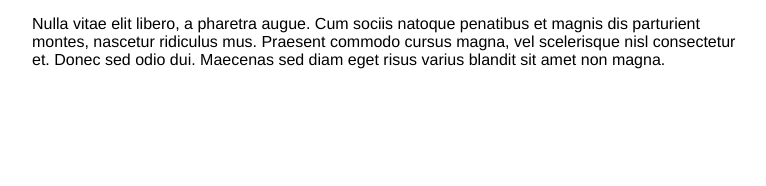
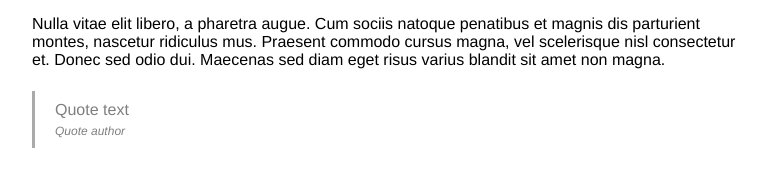
Before and after one commit to dziudek/publii-block-editor, a Vue app: page / in a window 1280 px wide. Shown: the part 202-388 px from the top of the page, without its empty margins (249-1015 px from the left). Built offline with nearby package versions, Linux system fonts and the light colour scheme.

Commit message:
New component and new features - better key handling

```diff
--- a/src/components/Block.vue
+++ b/src/components/Block.vue
@@ -9,20 +9,8 @@ export default {
   mounted () {
     this.$on('block-save', this.save);
   },
-  methods: {
-    save () {
-      this.content = '';
-
-      if (this.$refs['content']) {
-        this.content = this.$refs['content'].innerHTML;
-      }
-
-      this.$bus.$emit('block-editor-save-block', {
-        id: this.id,
-        config: JSON.parse(JSON.stringify(this.config)),
-        content: this.content
-      });
-    }
+  beforeDestroy () {
+    this.$off('block-save', this.save);
   }
 }
 </script>
--- a/src/components/BlockEditor.vue
+++ b/src/components/BlockEditor.vue
@@ -31,6 +31,7 @@ import PubliiHeader from './default-blocks/Header.vue';
 import PubliiList from './default-blocks/List.vue';
 import PubliiParagraph from './default-blocks/Paragraph.vue';
 import PubliiSeparator from './default-blocks/Separator.vue';
+import PubliiQuote from './default-blocks/Quote.vue';
 
 export default {
   name: 'BlockEditor',
@@ -39,7 +40,8 @@ export default {
     'publii-header': PubliiHeader,
     'publii-list': PubliiList,
     'publii-paragraph': PubliiParagraph,
-    'publii-separator': PubliiSeparator
+    'publii-separator': PubliiSeparator,
+    'publii-quote': PubliiQuote
   },
   data () {
     return {
@@ -73,6 +75,15 @@ export default {
           type: 'publii-paragraph',
           content: 'Nulla vitae elit libero, a pharetra augue. Cum sociis natoque penatibus et magnis dis parturient montes, nascetur ridiculus mus. Praesent commodo cursus magna, vel scelerisque nisl consectetur et. Donec sed odio dui. Maecenas sed diam eget risus varius blandit sit amet non magna.',
           config: {}
+        },
+        {
+          id: 1555825318231,
+          type: 'publii-quote',
+          content: {
+            text: '',
+            author: ''
+          },
+          config: {}
         }
       ]
     };
@@ -83,6 +94,7 @@ export default {
     this.$bus.$on('block-editor-save-block', this.saveBlock);
     this.$bus.$on('block-editor-block-selected', this.blockSelection);
     this.$bus.$on('block-editor-delete-block', this.deleteBlock);
+    this.$bus.$on('block-editor-add-block', this.addNewBlock);
   },
   methods: {
     moveBlockUp (blockID) {
@@ -125,6 +137,22 @@ export default {
       let blockIndex = this.content.findIndex(el => el.id === blockID);
       this.content.splice(blockIndex, 1);
       this.state.selectedBlockID = false;
+    },
+    addNewBlock (blockType, afterBlockID) {
+      let blockIndex = this.content.findIndex(el => el.id === afterBlockID);
+      let newBlockID = +new Date();
+      let newBlockObject = {
+        id: newBlockID,
+        type: blockType,
+        content: '',
+        config: {}
+      };
+      this.content.splice(blockIndex + 1, 0, newBlockObject);
+
+      setTimeout(() => {
+        this.$bus.$emit('block-editor-block-selected', newBlockID);
+        this.$refs['block-' + newBlockID][0].$refs['block'].focus();
+      }, 0);
     }
   },
   beforeDestroy () {
@@ -133,6 +161,7 @@ export default {
     this.$bus.$off('block-editor-save-block', this.saveBlock);
     this.$bus.$off('block-editor-block-selected', this.blockSelection);
     this.$bus.$off('block-editor-delete-block', this.deleteBlock);
+    this.$bus.$off('block-editor-add-block', this.addNewBlock);
   }
 }
 </script>
--- a/src/components/default-blocks/Header.vue
+++ b/src/components/default-blocks/Header.vue
@@ -2,17 +2,19 @@
   <component
     :is="'h' + config.headingLevel"
     contenteditable="true"
-    ref="content"
+    ref="block"
     v-html="content" />
 </template>
 
 <script>
 import Block from './../Block.vue';
+import ContentEditableImprovements from './../helpers/ContentEditableImprovements.vue';
 
 export default {
   name: 'Header',
   mixins: [
-    Block
+    Block,
+    ContentEditableImprovements
   ],
   data () {
     return {
@@ -26,7 +28,15 @@ export default {
     this.content = this.inputContent;
   },
   methods: {
+    save () {
+      this.content = this.$refs['block'].innerHTML;
 
+      this.$bus.$emit('block-editor-save-block', {
+        id: this.id,
+        config: JSON.parse(JSON.stringify(this.config)),
+        content: this.content
+      });
+    }
   }
 }
 </script>
--- a/src/components/default-blocks/List.vue
+++ b/src/components/default-blocks/List.vue
@@ -3,7 +3,7 @@
     :is="config.listType"
     contenteditable="true"
     v-html="content"
-    ref="content" />
+    ref="block" />
 </template>
 
 <script>
@@ -24,9 +24,27 @@ export default {
   },
   mounted () {
     this.content = this.inputContent;
+    this.$refs['block'].addEventListener('keydown', this.handleTabKey);
   },
   methods: {
+    handleTabKey (e) {
+      if (e.code === 'Tab' && e.shiftKey === false) {
+        document.execCommand('indent', false, null);
+        e.returnValue = false;
+      } else if (e.code === 'Tab' && e.shiftKey === true) {
+        document.execCommand('outdent', false, null);
+        e.returnValue = false;
+      }
+    },
+    save () {
+      this.content = this.$refs['block'].innerHTML;
 
+      this.$bus.$emit('block-editor-save-block', {
+        id: this.id,
+        config: JSON.parse(JSON.stringify(this.config)),
+        content: this.content
+      });
+    }
   }
 }
 </script>
--- a/src/components/default-blocks/Paragraph.vue
+++ b/src/components/default-blocks/Paragraph.vue
@@ -1,17 +1,19 @@
 <template>
   <p
+    ref="block"
     contenteditable="true"
-    v-html="content"
-    ref="content" />
+    v-html="content" />
 </template>
 
 <script>
 import Block from './../Block.vue';
+import ContentEditableImprovements from './../helpers/ContentEditableImprovements.vue';
 
 export default {
   name: 'Paragraph',
   mixins: [
-    Block
+    Block,
+    ContentEditableImprovements
   ],
   data () {
     return {
@@ -21,9 +23,24 @@ export default {
   },
   mounted () {
     this.content = this.inputContent;
+    this.$refs['block'].addEventListener('keydown', this.handleEnterKey);
   },
   methods: {
+    handleEnterKey (e) {
+      if (e.code === 'Enter' && e.shiftKey === false) {
+        this.$bus.$emit('block-editor-add-block', 'publii-paragraph', this.id);
+        e.returnValue = false;
+      }
+    },
+    save () {
+      this.content = this.$refs['block'].innerHTML;
 
+      this.$bus.$emit('block-editor-save-block', {
+        id: this.id,
+        config: JSON.parse(JSON.stringify(this.config)),
+        content: this.content
+      });
+    }
   }
 }
 </script>
@@ -31,5 +48,12 @@ export default {
 <style scoped lang="scss">
 p {
   outline: none;
+
+  &:empty {
+    &:before {
+      content: 'Enter text';
+      opacity: .5;
+    }
+  }
 }
 </style>
--- /dev/null
+++ b/src/components/default-blocks/Quote.vue
@@ -0,0 +1,85 @@
+<template>
+  <blockquote ref="block">
+    <p
+      contenteditable="true"
+      v-html="content.text"
+      ref="contentText" />
+    <cite
+      contenteditable="true"
+      v-html="content.author"
+      ref="contentAuthor" />
+  </blockquote>
+</template>
+
+<script>
+import Block from './../Block.vue';
+import ContentEditableImprovements from './../helpers/ContentEditableImprovements.vue';
+
+export default {
+  name: 'Paragraph',
+  mixins: [
+    Block,
+    ContentEditableImprovements
+  ],
+  data () {
+    return {
+      config: {},
+      content: {
+        text: '',
+        author: ''
+      }
+    };
+  },
+  mounted () {
+    this.content.text = this.inputContent.text;
+    this.content.author = this.inputContent.author;
+  },
+  methods: {
+    save () {
+      this.content.text = this.$refs['contentText'].innerHTML;
+      this.content.author = this.$refs['contentAuthor'].innerHTML;
+
+      this.$bus.$emit('block-editor-save-block', {
+        id: this.id,
+        config: JSON.parse(JSON.stringify(this.config)),
+        content: JSON.parse(JSON.stringify(this.content))
+      });
+    }
+  }
+}
+</script>
+
+<style scoped lang="scss">
+blockquote {
+  border-left: 3px solid #aaa;
+  margin: 20px 0;
+  outline: none;
+  padding: 10px 20px;
+
+  p {
+    margin: 0;
+    outline: none;
+
+    &:empty {
+      &:before {
+        content: "Quote text";
+        opacity: .5;
+      }
+    }
+  }
+
+  cite {
+    display: block;
+    font-size: 12px;
+    margin-top: 5px;
+    outline: none;
+
+    &:empty {
+      &:before {
+        content: "Quote author";
+        opacity: .5;
+      }
+    }
+  }
+}
+</style>
--- a/src/components/default-blocks/Separator.vue
+++ b/src/components/default-blocks/Separator.vue
@@ -18,7 +18,13 @@ export default {
   },
   mounted () {},
   methods: {
-
+    save () {
+      this.$bus.$emit('block-editor-save-block', {
+        id: this.id,
+        config: JSON.parse(JSON.stringify(this.config)),
+        content: this.content
+      });
+    }
   }
 }
 </script>
--- /dev/null
+++ b/src/components/helpers/ContentEditableImprovements.vue
@@ -0,0 +1,17 @@
+<script>
+export default {
+  name: 'ContentEditableImprovements',
+  mounted () {
+
+  },
+  methods: {
+
+  }
+}
+</script>
+
+<style lang="scss">
+*[contenteditable="true"] {
+  display: inline-block;
+}
+</style>
```
